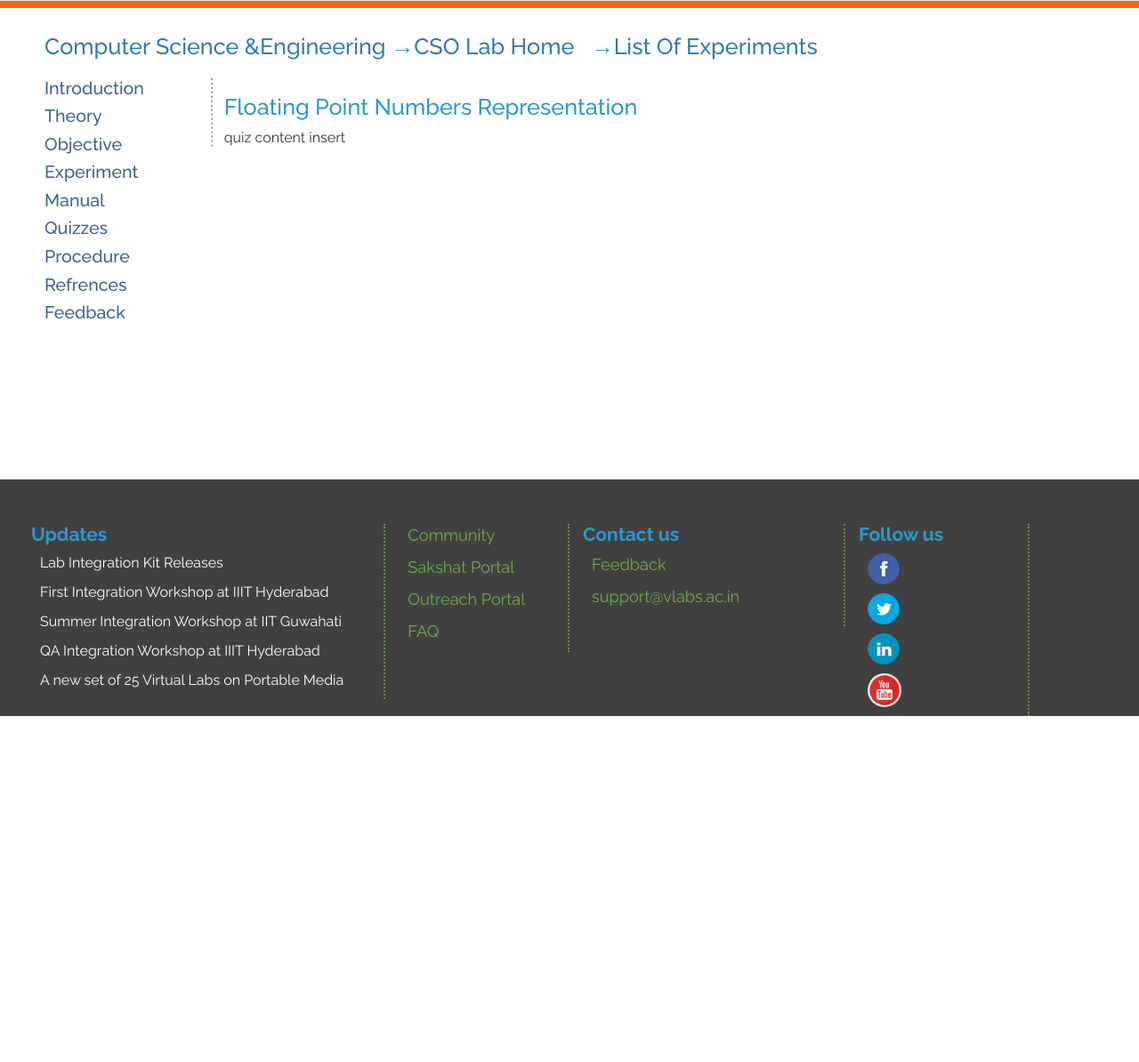
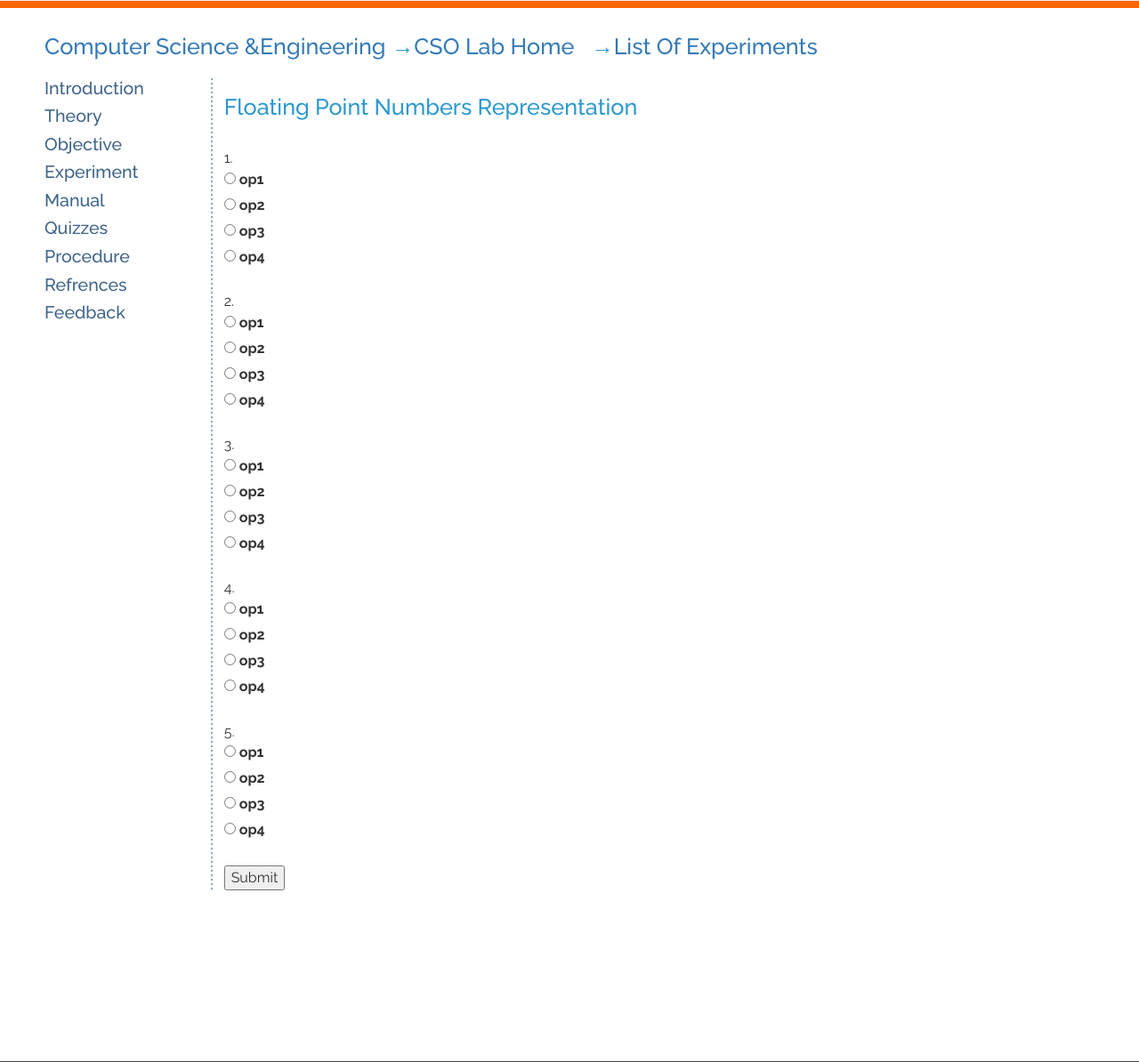
Before and after one commit to georg3tom/Floating-Point-Numbers-Representation, a Flask app: page /quizzes in a window 1280 px wide. Shown: the part 92-1286 px from the top of the page at 89% size. Before the commit the page ends 897 px from the top, so only its background shows below. Run offline with Flask 2, Linux system fonts and the light colour scheme; some libraries are stand-ins or nearby versions.

Commit message:
added quiz

```diff
--- a/app/static/js/quiz.js
+++ b/app/static/js/quiz.js
@@ -1,24 +1,43 @@
 function httpGet(theUrl)
 {
-	 if (window.XMLHttpRequest)
-	 {// code for IE7+, Firefox, Chrome, Opera, Safari
-		xmlhttp=new XMLHttpRequest();
-	 }
-	 else
-	 {// code for IE6, IE5
-		xmlhttp=new ActiveXObject("Microsoft.XMLHTTP");
-	 }
-	 xmlhttp.onreadystatechange=function()
-	 {
-		if (xmlhttp.readyState==4 && xmlhttp.status==200)
-		{
-			return xmlhttp.responseText;
-		}
-	 }
-	 xmlhttp.open("GET", theUrl, false );
-	 xmlhttp.send();
+	var xmlHttp = null;
+
+    xmlHttp = new XMLHttpRequest();
+    xmlHttp.open( "GET", theUrl, false );
+    xmlHttp.send( null );
+    return xmlHttp.responseText;
 }
 function check(argument)
 {
+	var form=document.forms["quiz"];
+	var q1=5,q2=5,q3=5, q4=5,q5=5,length;
 
+	length = form["q1"].length;
+	for(i=0; i<length; i++)
+		if(form["q1"][i].checked)
+			q1 = form["q1"][i].value;
+
+	length = form["q2"].length;
+	for(i=0; i<length; i++)
+		if(form["q2"][i].checked)
+			q2 = form["q2"][i].value;
+
+	length = form["q3"].length;
+	for(i=0; i<length; i++)
+		if(form["q3"][i].checked)
+			q3 = form["q3"][i].value;
+
+	length = form["q4"].length;
+	for(i=0; i<length; i++)
+		if(form["q4"][i].checked)
+			q4 = form["q4"][i].value;
+
+	length = form["q5"].length;
+	for(i=0; i<length; i++)
+		if(form["q5"][i].checked)
+			q5 = form["q5"][i].value;
+
+	url="/quizzes?q1="+q1+"&q2="+q2+"&q3="+q3+"&q4="+q4+"&q5="+q5
+	ret=httpGet(url)
+	console.log(ret)
 }
--- a/app/templates/quizzes.html
+++ b/app/templates/quizzes.html
@@ -1,9 +1,66 @@
-
-
 {% extends "layout.html" %}
 {% block heading %}
 Floating Point Numbers Representation
 {% endblock heading %}
 {% block content %}
-quiz content insert
+<script type="text/javascript" src="{{ url_for('static', filename='js/quiz.js') }}"></script>
+<form name="quiz"  accept-charset="utf-8">
+	<br>
+	1.
+	<br>
+	<input type="radio" name="q1" id="q11" value="1">
+	<label for="q11">op1</label><br>
+	<input type="radio" name="q1" id="q12" value="2">
+	<label for="q12">op2</label><br>
+	<input type="radio" name="q1" id="q13" value="3">
+	<label for="q13">op3</label><br>
+	<input type="radio" name="q1" id="q14" value="4">
+	<label for="q14">op4</label><br>
+	<br>
+	2.
+	<br>
+	<input type="radio" name="q2" id="q21" value="1">
+	<label for="q11">op1</label><br>
+	<input type="radio" name="q2" id="q22" value="2">
+	<label for="q22">op2</label><br>
+	<input type="radio" name="q2" id="q23" value="3">
+	<label for="q23">op3</label><br>
+	<input type="radio" name="q2" id="q24" value="4">
+	<label for="q24">op4</label><br>
+	<br>
+	3.
+	<br>
+	<input type="radio" name="q3" id="q31" value="1">
+	<label for="q31">op1</label><br>
+	<input type="radio" name="q3" id="q32" value="2">
+	<label for="q32">op2</label><br>
+	<input type="radio" name="q3" id="q33" value="3">
+	<label for="q33">op3</label><br>
+	<input type="radio" name="q3" id="q34" value="4">
+	<label for="q34">op4</label><br>
+	<br>
+	4.
+	<br>
+	<input type="radio" name="q4" id="q41" value="1">
+	<label for="q41">op1</label><br>
+	<input type="radio" name="q4" id="q42" value="2">
+	<label for="q42">op2</label><br>
+	<input type="radio" name="q4" id="q43" value="3">
+	<label for="q43">op3</label><br>
+	<input type="radio" name="q4" id="q44" value="4">
+	<label for="q44">op4</label><br>
+	<br>
+	5.
+	<br>
+	<input type="radio" name="q5" id="q51" value="1">
+	<label for="q51">op1</label><br>
+	<input type="radio" name="q5" id="q52" value="2">
+	<label for="q52">op2</label><br>
+	<input type="radio" name="q5" id="q53" value="3">
+	<label for="q53">op3</label><br>
+	<input type="radio" name="q5" id="q54" value="4">
+	<label for="q54">op4</label><br>
+	<br>
+	<button type="button" onclick=check()>Submit</button>
+</form>
 {% endblock content %}
--- a/app/user/controllers.py
+++ b/app/user/controllers.py
@@ -1,6 +1,6 @@
 from flask import Blueprint, request, session, jsonify,render_template
 from app import db
-from .models import User
+from .models import User,quizcheck
 
 mod_user = Blueprint('user', __name__, url_prefix='/')
 
@@ -27,19 +27,26 @@ def manual():
 
 @mod_user.route("/quizzes")
 def quizzes():
-    return render_template("quizzes.html")
-    if request.args.get('subm')!= None and request.args.get('q1') != None and request.args.get('q2') != None \
-    and request.args.get('q3') != None and request.args.get('q4') != None:
+    if request.args.get('q1') != None and request.args.get('q2') != None \
+    and request.args.get('q3') != None and request.args.get('q4') != None \
+    and request.args.get('q5'):
         a1=a2=a3=a4=a5=0;
-        if(int(request.args.get('q1'))==None):
-            a1=1;
-        elif(int(request.args.get('q2'))==1):
-            a2=1;
-        elif(int(request.args.get('q3'))==1):
-            a3=1;
-        elif(int(request.args.get('q4'))==1):
-            a4=1;
-        return str(a1)+str(a2)+str(a3)+str(a4);
+        a=[]
+        a[0]=request.args.get('q1')
+        a[1]=request.args.get('q2')
+        a[2]=request.args.get('q3')
+        a[3]=request.args.get('q4')
+        a[4]=request.args.get('q5')
+        return str(quizcheck(a))
+        # if(int(request.args.get('q1'))==None):
+        #     a1=1;
+        # elif(int(request.args.get('q2'))==1):
+        #     a2=1;
+        # elif(int(request.args.get('q3'))==1):
+        #     a3=1;
+        # elif(int(request.args.get('q4'))==1):
+        #     a4=1;
+        # return str(a1)+str(a2)+str(a3)+str(a4);
     else:
         return render_template("quizzes.html")
 
--- a/quizadd.py
+++ b/quizadd.py
@@ -12,7 +12,7 @@ def dbfill():
     db.session.add(an)
     an=User(4,2)
     db.session.add(an)
-    an=User(5,4)
+    an=User(5,3)
     db.session.add(an)
     db.session.commit()
 
```
Also changed, not shown: app/user/models.py (+10 -0 lines), app/quiz.db.
